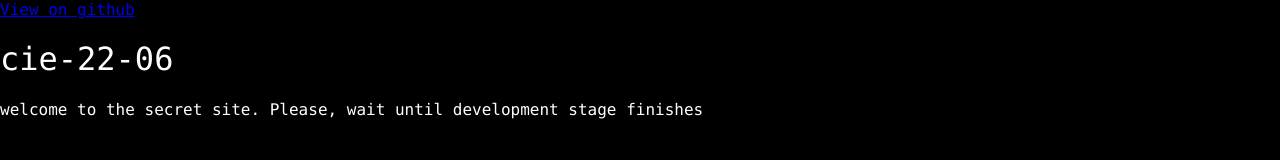
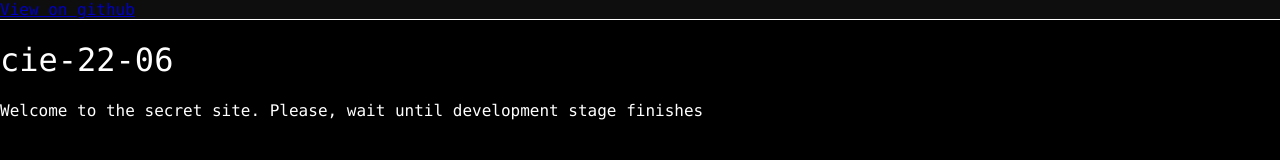
Before and after one commit to ahakberdiev/cie-22-06, a plain HTML site: page index.html in a window 1280 px wide. Drawn offline with Linux system fonts and the light colour scheme.

Commit message:
First lines

```diff
--- a/index.html
+++ b/index.html
@@ -9,7 +9,9 @@
     <nav><a href="https://github.com/ahakberdiev/cie2206">View on github</a></nav>
     <h1>cie-22-06</h1>
     <p>
-        welcome to the secret site. Please, wait until development stage finishes
+        Welcome to the secret site. Please, wait until development stage finishes
     </p>
+    <br><br><br><br><br><br><br><br><br><br><br><br><br><br><br><br><br><br><br><br><br><br><br><br><br><br>
+    <br><br><br><br><br><br><br><br><br><br><br><br><br><br><br><br><br><br><br><br><br><br><br><br><br><br>
 </body>
 </html>
--- a/style.css
+++ b/style.css
@@ -1,6 +1,6 @@
 :root {
     --black-01: #000;
-    --black-02: #030303;
+    --black-02: #0e0e0e;
     --white-01: #fff;
     --white-02: #ddd;
     --grey-01: #111;
@@ -37,3 +37,27 @@ body {
 h1, h2, h3, h4, h5, h6 {
     font-weight: 200;
 }
+
+a {
+    color: var(--white-01);
+    text-decoration: underline;
+    cursor: pointer;
+}
+
+a:hover {
+    color: var(--blue-03);
+}
+
+a:active {
+    color: var(--blue-01);
+}
+
+nav {
+    display: block;
+    position: sticky;
+    top:0;
+
+    border-bottom: 1px solid var(--white-01);
+
+    background-color: var(--black-02);
+}
```
